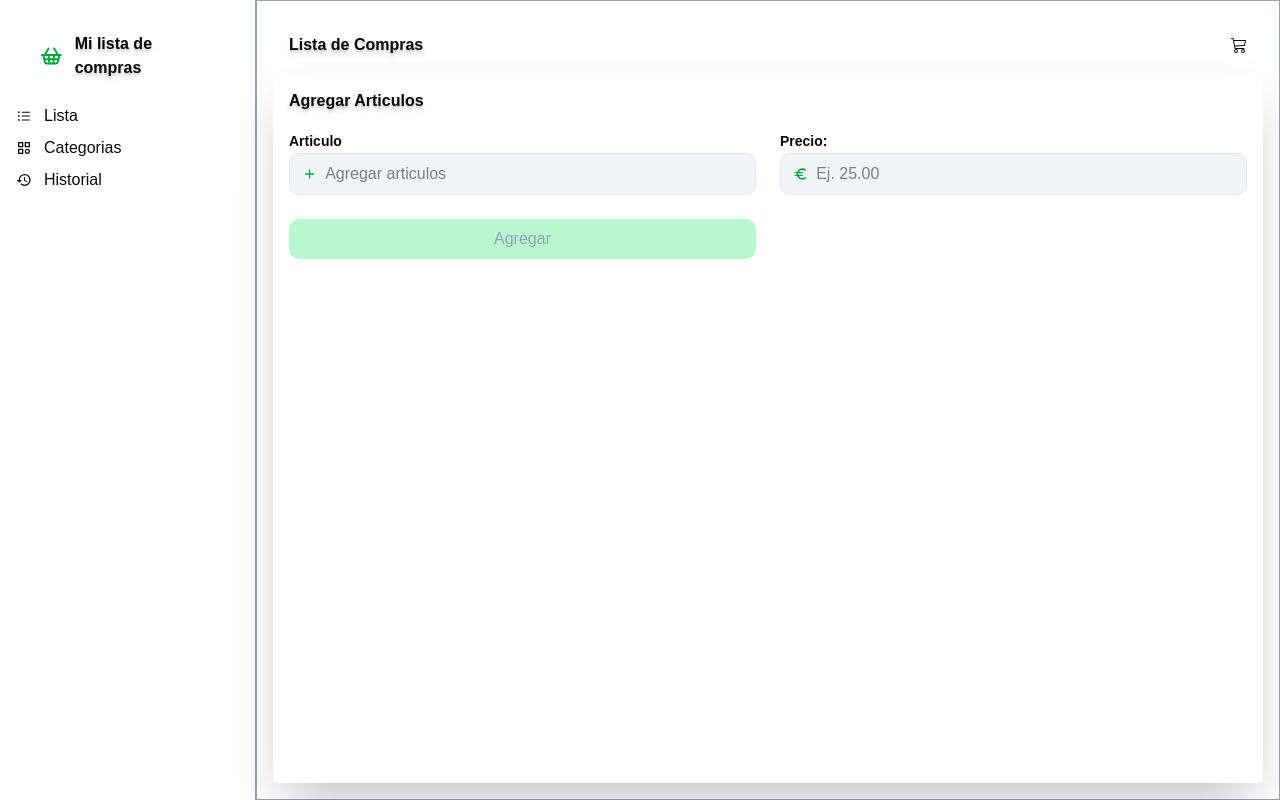
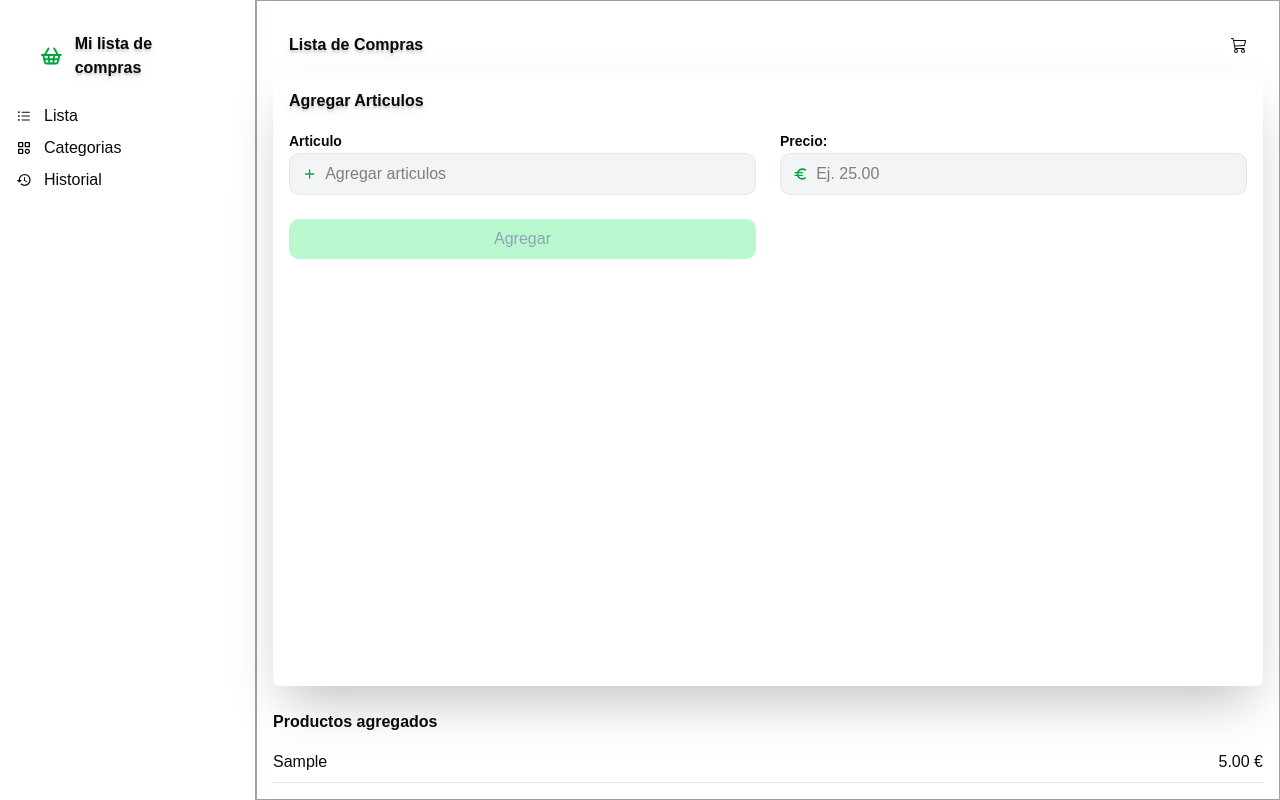
Before and after one commit to DanielFigueroaDuran/shopping-list, a React (Vite) app: page / in a window 1280 px wide. Both pictures are taken after typing "Sample", "5" into the empty fields and a click on the button "Agregar". Built offline with nearby package versions, Linux system fonts and the light colour scheme.

Commit message:
adding reducers

```diff
--- a/src/components/ProductForm.tsx
+++ b/src/components/ProductForm.tsx
@@ -39,6 +39,7 @@ const ProductForm = () => {
       const isValidProduct = !product.trim() || price === "" || +(price) <= 0;
 
       return (
+            <>
                   <div className="w-full h-full shadow-2xl p-4 rounded-sm">
                         <h2 className="text-shadow-lg font-bold">Agregar Articulos</h2>
                         <form
@@ -92,6 +93,27 @@ const ProductForm = () => {
                               </button>
                         </form >
                   </div>
+
+                  <div className="mt-6">
+                        <h3 className="font-bold">Productos agregados</h3>
+
+                        {products.length === 0 ? (
+                              <p className="text-gray-500 mt-2">Todavía no hay productos.</p>
+                        ) : (
+                              <ul className="mt-2 space-y-2">
+                                    {products.map((item) => (
+                                          <li
+                                                key={item.id}
+                                                className="flex justify-between border-b py-2"
+                                          >
+                                                <span>{item.name}</span>
+                                                <span>{item.price.toFixed(2)} €</span>
+                                          </li>
+                                    ))}
+                              </ul>
+                        )}
+                  </div>
+            </>
       )
 }
 
--- a/src/components/pagesShopping/AdminHeader.tsx
+++ b/src/components/pagesShopping/AdminHeader.tsx
@@ -21,8 +21,8 @@ const AdminHeader = () => {
 
                   <ProductForm />
 
+                  {/* {orders.length === 0 ? "" : <ProductTable orders={orders} />} */}
 
-                  {/* {orders.length === 0 ? "" : <ProductTable orders={orders} />} */}
             </main>
       )
 }
--- /dev/null
+++ b/src/context/ProductsContext.tsx
@@ -0,0 +1,6 @@
+
+export const ProductProviver = () => {
+      return (
+
+      )
+};
--- /dev/null
+++ b/src/reducers/products-reducers.ts
@@ -0,0 +1,26 @@
+import type { Products } from "@/types";
+
+export type ProductActions =
+      { type: "add-product"; payload: Products }
+
+type ProductState = {
+      products: Products[];
+};
+
+export const initialState: ProductState = {
+      products: [],
+};
+
+export const productsReducer = (
+      state: ProductState = initialState,
+      action: ProductActions) => {
+
+      if (action.type === "add-product") {
+            return {
+                  ...state,
+                  products: [...state.products, action.payload]
+            };
+      };
+
+      return state;
+};
--- /dev/null
+++ b/src/types/index.ts
@@ -0,0 +1,5 @@
+export type Products = {
+      id: number;
+      name: string;
+      price: number;
+};
```
Lines whose indentation alone changed are shown as unchanged.
